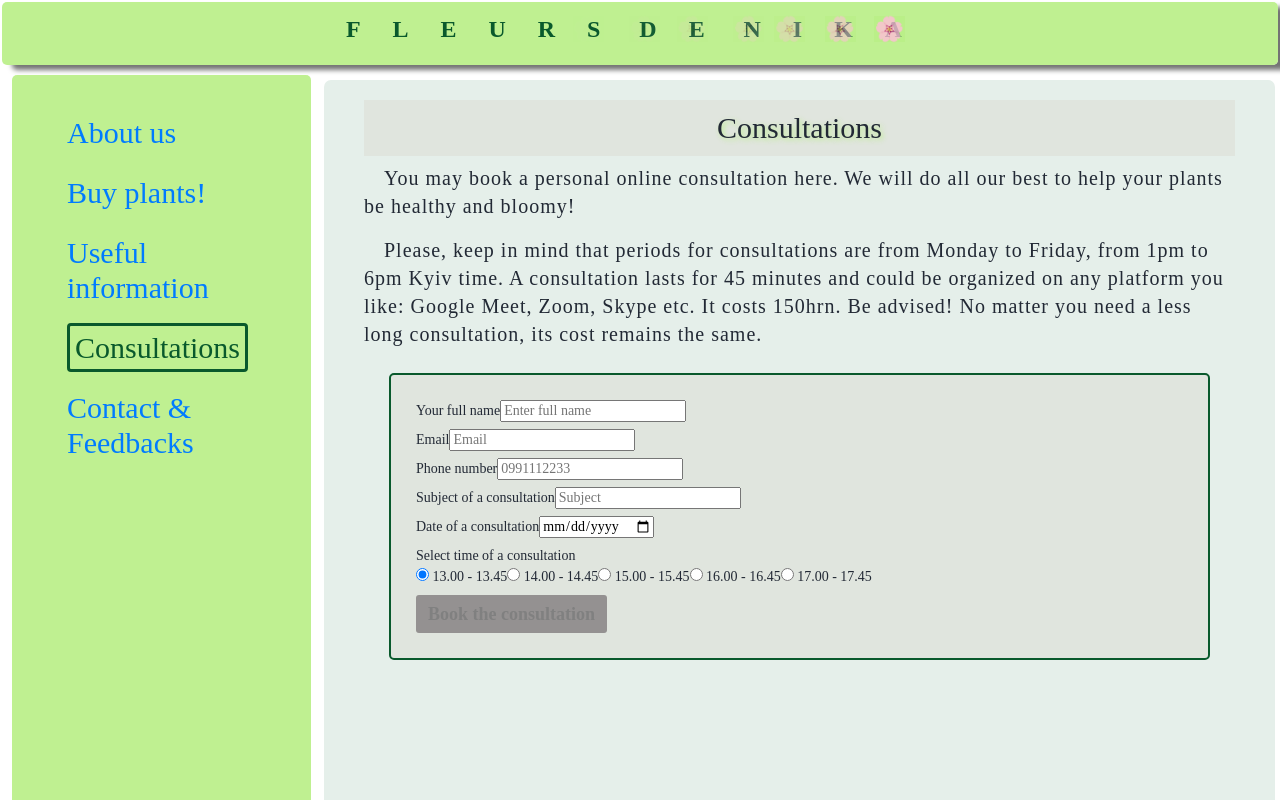
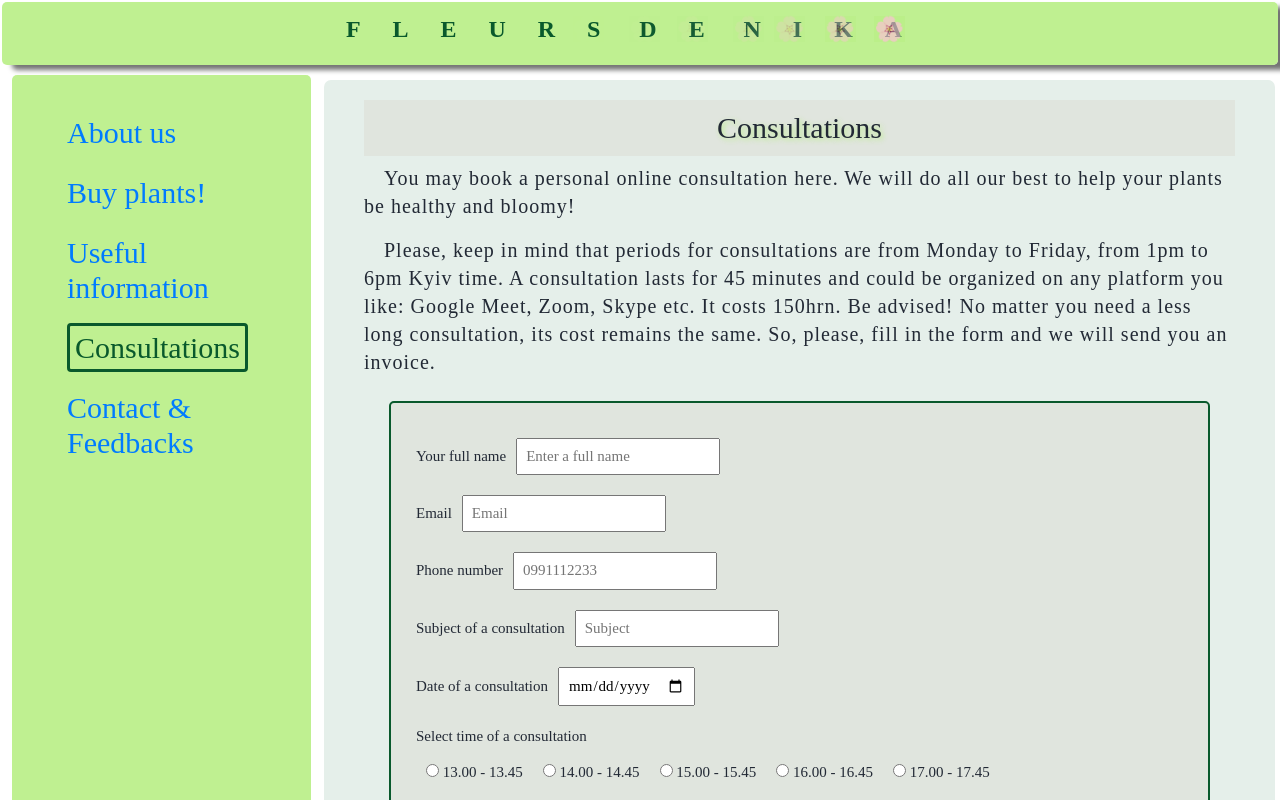
Before and after one commit to Veronika-Kyr/shop-app, a React (Vite) app: page /consultation in a window 1280 px wide. Shown: the top 800 px of the page. Built offline with nearby package versions, Linux system fonts and the light colour scheme; data requests are answered from the project's data file.

Commit message:
Add functionality for booking a consultation, refresh readme

```diff
--- a/db.json
+++ b/db.json
@@ -324,5 +324,25 @@
             "fullName": "Anna Grey",
             "feedback": "My next plant definitely will be bought here!"
         }
+    ],
+    "consultations": [
+        {
+            "id": "001",
+            "subject": "Yellow leaves of orchids",
+            "fullName": "Olena Komar",
+            "email": "white@gmail.com",
+            "phoneNumber": "0553843829",
+            "date": "2023-09-29",
+            "time": "14.00 - 14.45"
+        },
+        {
+            "id": "oojJWHP",
+            "subject": "short term of blooming",
+            "fullName": "Hanna Gonchruk",
+            "email": "white@gmail.com",
+            "phoneNumber": "0883237733",
+            "date": "2023-09-27",
+            "time": "15.00 - 15.45"
+        }
     ]
 }
--- a/src/assets/styles/consultation.css
+++ b/src/assets/styles/consultation.css
@@ -3,6 +3,31 @@
     padding: 25px;
     border: 2px solid rgb(9, 89, 44);
     border-radius: 5px;
-
+    font-size: 15px;
     background: rgb(224, 229, 222);
 }
+
+.errorDate {
+    color: red;
+}
+
+.consultationItem {
+    margin: 10px;
+    padding: 8px;
+}
+
+.redBorder {
+    border: 2px solid red;
+    margin: 10px;
+    padding: 8px;
+}
+
+.time {
+    margin: 10px;
+    margin-top: 15px;
+}
+
+.choice {
+    margin-top: 10px;
+    margin-bottom: 10px;
+}
--- a/src/components/Consultation.jsx
+++ b/src/components/Consultation.jsx
@@ -2,43 +2,134 @@ import React, { useState, useEffect } from 'react';
 import '../assets/styles/consultation.css'
 
 
+const consultationTime = ["13.00 - 13.45", "14.00 - 14.45", "15.00 - 15.45", "16.00 - 16.45", "17.00 - 17.45"];
+
 export default function Consultation() {
+    const [consultationData, setConsultationData] = useState([]);
+    const [chosenDate, setchosenDate] = useState("");
+    const [disabledBtn, setdisabledBtn] = useState(true);
+    const [errorDate, setErrorDate] = useState(false);
+    const [emailclassName, setemailclassName] = useState('consultationItem');
+    const [phoneNumberclassName, setphoneNumberclassName] = useState('consultationItem');
+    const [clickedSubBTN, setclickedSubBTN] = useState(false);
+    const [consultation, setconsultation] = useState({
+        id: "",
+        subject: "",
+        fullName: "",
+        email: "",
+        phoneNumber: "",
+        date: "",
+        time: ""
+    });
+
+
+
+    useEffect(() => {
+        if (!clickedSubBTN) return;
+        setdisabledBtn(true);
+        setchosenDate("");
+        fetch('http://localhost:3000/consultations', {
+            method: "POST",
+            headers: {
+                'Content-Type': 'application/json'
+            },
+            body: JSON.stringify(consultation)
+        })
+    }, [clickedSubBTN]);
+
+    useEffect(() => {
+        fetch('http://localhost:3000/consultations')
+            .then((resp) => resp.json())
+            .then((setConsultationData))
+    }, []);
+
+
+    function changeState(value, field) {
+        const clone = { ...consultation };
+        clone[field] = value;
+        setconsultation(clone);
+    }
+
+    function handleFullName(event) {
+        changeState(event.target.value, 'fullName');
+    }
+
+    function handleSubject(event) {
+        changeState(event.target.value, 'subject');
+    }
+
+    function handleEmail(event) {
+        if (!/^\w+([\.-]?\w+)*@\w+([\.-]?\w+)*(\.\w{2,3})+$/.test(event.currentTarget.value)) { setemailclassName('redBorder'); }
+        else {
+            changeState(event.target.value, 'email');
+            setemailclassName('inputEqualWidth');
+        }
+    }
+
+    function handlephoneNumber(event) {
+        if (!/^\d+$/.test(event.currentTarget.value)) { setphoneNumberclassName('redBorder'); }
+        else {
+            changeState(event.currentTarget.value, 'phoneNumber');
+            setphoneNumberclassName('inputEqualWidth');
+        }
+    }
+    function handleDate(event) {
+        let enterDate = new Date(event.target.value);
+        const weekday = enterDate.getDay();
+        if ((weekday === 6) || (weekday === 0)) {
+            setErrorDate(true);
+        }
+        else {
+            setErrorDate(false);
+            setchosenDate(event.target.value);
+            changeState(event.target.value, 'date');
+        }
+    }
+
+    function handleTime(event) {
+        changeState(event.target.value, 'time');
+    }
 
     return (
         <div className='header-content'>
             <h2 className='header-content-head'> Consultations</h2>
             <p className='header-content-text'>You may book a personal online consultation here. We will do all our best to help your plants be healthy and bloomy!</p>
-            <p className='header-content-text'>Please, keep in mind that periods for consultations are from Monday to Friday, from 1pm to 6pm Kyiv time. A consultation lasts for 45 minutes and could be organized on any platform you like: Google Meet, Zoom, Skype etc. It costs 150hrn. Be advised! No matter you need a less long consultation, its cost remains the same.</p>
+            <p className='header-content-text'>Please, keep in mind that periods for consultations are from Monday to Friday, from 1pm to 6pm Kyiv time. A consultation lasts for 45 minutes and could be organized on any platform you like: Google Meet, Zoom, Skype etc. It costs 150hrn. Be advised! No matter you need a less long consultation, its cost remains the same. So, please, fill in the form and we will send you an invoice.</p>
             <div className='consultationBookContent'>
-                <form className='consultationForm'>
+                <form className='consultationForm' onChange={() => { setdisabledBtn(false) }}>
                     <div className="form-items"> <label htmlFor="fullname"> Your full name </label>
-                        <input id="fullname" /* className={fullnameclassName} type="text" onChange={handleFullName}*/ placeholder='Enter full name' />
+                        <input id="fullname" className='consultationItem' type="text" onChange={handleFullName} placeholder='Enter a full name' />
                     </div>
 
                     <div className="form-items"> <label htmlFor="email"> Email</label>
-                        <input id="email" type="email" /* className={emailclassName} onChange={handleEmail}*/ placeholder='Email' />
+                        <input id="email" type="email" className={emailclassName} onChange={handleEmail} placeholder='Email' />
                     </div>
                     <div className="form-items">  <label htmlFor="phone"> Phone number</label>
-                        <input id="phone" type="tel" /* className={phoneNumberclassName} onChange={handlephoneNumber}*/ placeholder='0991112233' pattern="[0-9]{10}" />
+                        <input id="phone" type="tel" className={phoneNumberclassName} onChange={handlephoneNumber} placeholder='0991112233' pattern="[0-9]{10}" />
                     </div>
                     <div className="form-items"> <label htmlFor="subject"> Subject of a consultation</label>
-                        <input id="subject" /* className={subjectclassName} type="text" onChange={handleSubject}*/ placeholder='Subject' />
+                        <input id="subject" className='consultationItem' type="text" onChange={handleSubject} placeholder='Subject' />
                     </div>
                     <div className="form-items"> <label htmlFor="date">
-                        { /*errorStart ? <span className="errorStart"> Start date should be within 15 further days</span> : */} <span> Date of a consultation</span>
+                        {errorDate ? <span className="errorDate"> Our working days are Mon-Fri</span> : <span> Date of a consultation</span>}
                     </label>
-                        <input id="date" type="date" /* onChange={handleStartDate}*/ placeholder='Select date' />
+                        <input className='consultationItem' id="date" type="date" onChange={handleDate} placeholder='Select date' />
                     </div>
                     <div className="choice">
                         <div>Select time of a consultation</div>
                         <div>
-                            <label className="time"> <input defaultChecked type="radio" name="group1" value="13.00 - 13.45" /*onChange={(event) => { setStoodge({ stoodge: event.target.value }) }}*/ /> 13.00 - 13.45</label>
-                            <label className="time"> <input type="radio" name="group1" value="14.00 - 14.45" /*onChange={(event) => { setStoodge({ stoodge: event.target.value }) }}*/ /> 14.00 - 14.45</label>
-                            <label className="time"> <input type="radio" name="group1" value="15.00 - 15.45" /*onChange={(event) => { setStoodge({ stoodge: event.target.value }) }}*/ /> 15.00 - 15.45</label>
-                            <label className="time"> <input type="radio" name="group1" value="16.00 - 16.45" /*onChange={(event) => { setStoodge({ stoodge: event.target.value }) }}*/ /> 16.00 - 16.45</label>
-                            <label className="time"> <input type="radio" name="group1" value="17.00 - 17.45" /*onChange={(event) => { setStoodge({ stoodge: event.target.value }) }}*/ /> 17.00 - 17.45</label>
+                            <label className="time"> <input disabled={consultationData.some((consItem) => ((consItem.date === chosenDate) && (consItem.time === consultationTime[0]))) ? true : false} type="radio" name="group1" value={consultationTime[0]} onChange={handleTime} /> 13.00 - 13.45</label>
+
+                            <label className="time"> <input disabled={consultationData.some((consItem) => ((consItem.date === chosenDate) && (consItem.time === consultationTime[1]))) ? true : false} type="radio" name="group1" value={consultationTime[1]} onChange={handleTime} /> 14.00 - 14.45</label>
+
+                            <label className="time"> <input disabled={consultationData.some((consItem) => ((consItem.date === chosenDate) && (consItem.time === consultationTime[2]))) ? true : false} type="radio" name="group1" value={consultationTime[2]} onChange={handleTime} /> 15.00 - 15.45</label>
+
+                            <label className="time"> <input disabled={consultationData.some((consItem) => ((consItem.date === chosenDate) && (consItem.time === consultationTime[3]))) ? true : false} type="radio" name="group1" value={consultationTime[3]} onChange={handleTime} /> 16.00 - 16.45</label>
+
+                            <label className="time"> <input disabled={consultationData.some((consItem) => ((consItem.date === chosenDate) && (consItem.time === consultationTime[4]))) ? true : false} type="radio" name="group1" value={consultationTime[4]} onChange={handleTime} /> 17.00 - 17.45</label>
+
                         </div> </div>
-                    <button className="btnFeedback" type="submit" disabled  /*onClick={(e) => { e.preventDefault(); setclickedSubBTN(true); }}*/>Book the consultation</button>
+                    <button className="btnFeedback" disabled={disabledBtn} type="submit" onClick={(e) => { e.preventDefault(); setclickedSubBTN(true); }}>Book the consultation</button>
                 </form>
             </div>
 
```
Also changed, not shown: 1 other file (tests, documents, lock files or other folders). Lines whose indentation alone changed are shown as unchanged.
